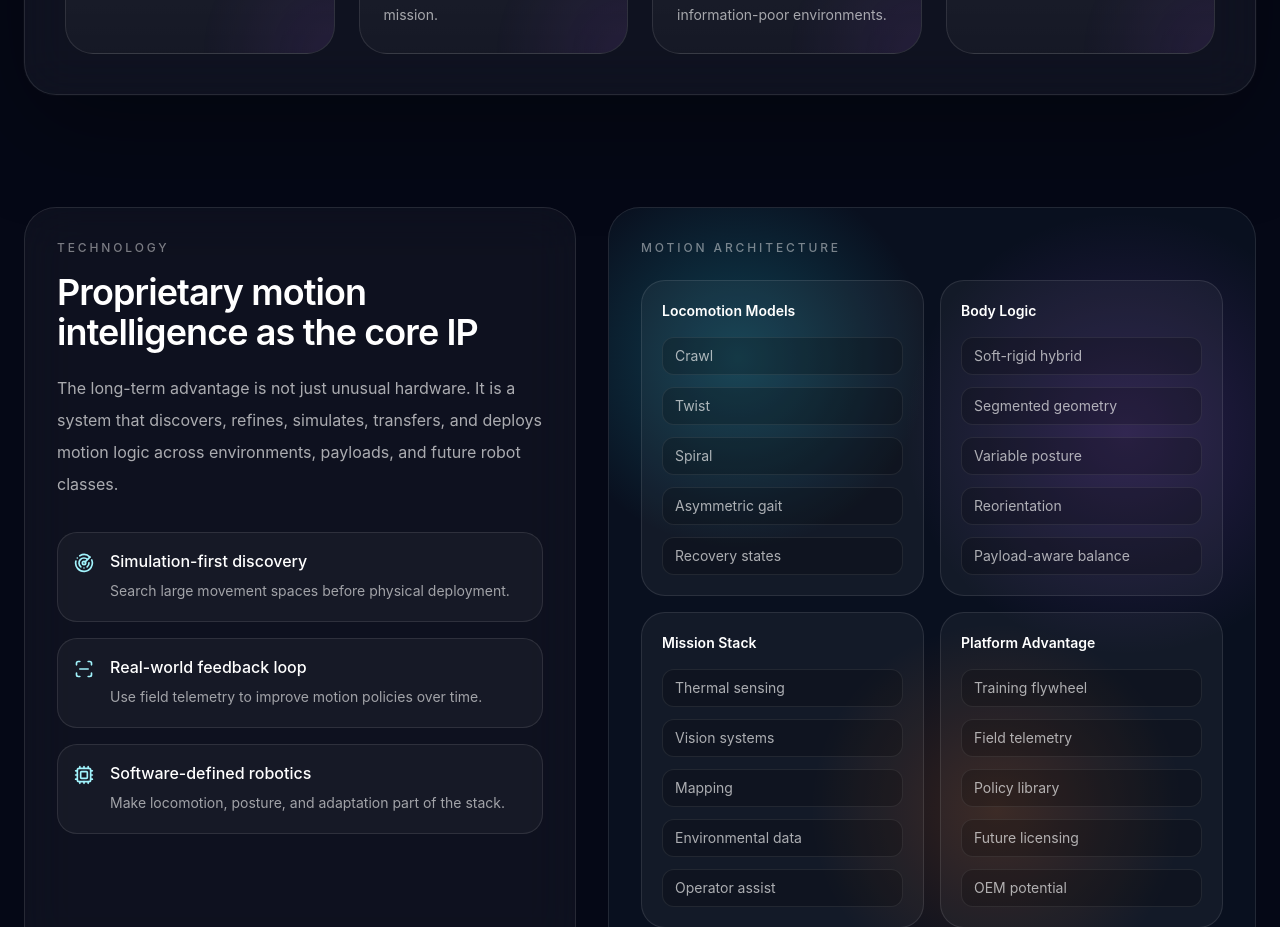
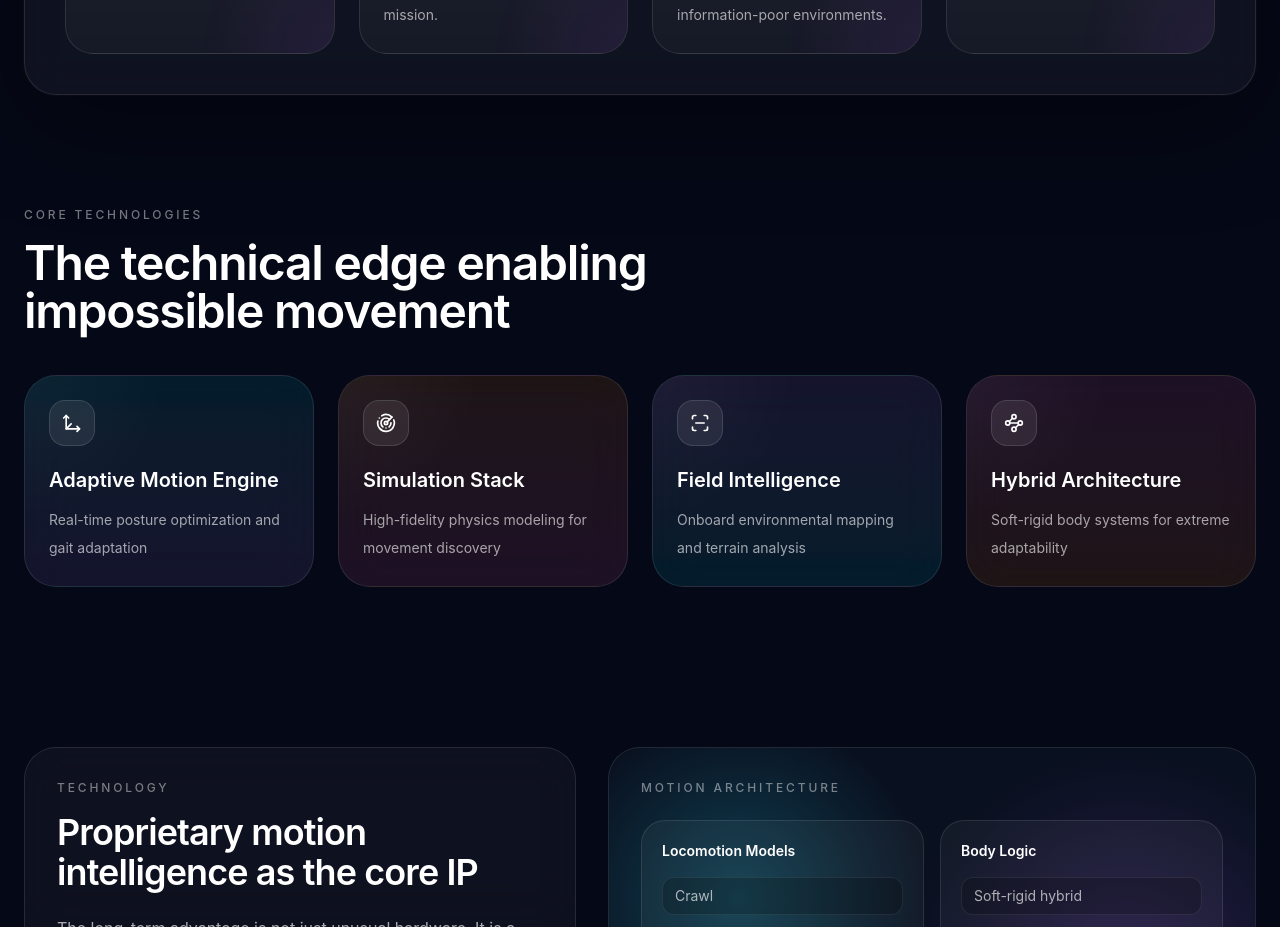
Before and after one commit to M4G3LL4N0/oddbotix, a Next.js app: page / in a window 1280 px wide. Shown: the part 1540-2467 px from the top of the page. Built offline with nearby package versions, Linux system fonts and the light colour scheme.

Commit message:
autobuilder micro-cycle for oddbotix

```diff
--- a/app/page.tsx
+++ b/app/page.tsx
@@ -139,6 +139,7 @@ export default function HomePage() {
 
       <Hero />
       <Systems />
+      <CoreTechnologies />
       <Technology />
       <Applications />
       <Partners />
@@ -293,6 +294,72 @@ function Systems() {
               </div>
             );
           })}
+        </div>
+      </div>
+    </section>
+  );
+}
+
+function CoreTechnologies() {
+  const technologies = [
+    {
+      title: "Adaptive Motion Engine",
+      description: "Real-time posture optimization and gait adaptation",
+      icon: Move3D,
+      gradient: "from-cyan-400/10 to-violet-400/10"
+    },
+    {
+      title: "Simulation Stack",
+      description: "High-fidelity physics modeling for movement discovery",
+      icon: Radar,
+      gradient: "from-orange-400/10 to-pink-400/10"
+    },
+    {
+      title: "Field Intelligence",
+      description: "Onboard environmental mapping and terrain analysis",
+      icon: ScanLine,
+      gradient: "from-violet-400/10 to-cyan-400/10"
+    },
+    {
+      title: "Hybrid Architecture",
+      description: "Soft-rigid body systems for extreme adaptability",
+      icon: Waypoints,
+      gradient: "from-pink-400/10 to-orange-400/10"
+    }
+  ];
+
+  return (
+    <section className="px-6 py-20">
+      <div className="mx-auto max-w-7xl">
+        <div className="max-w-3xl">
+          <p className="text-xs font-medium uppercase tracking-[0.24em] text-white/45">
+            Core Technologies
+          </p>
+          <h2 className="mt-4 text-4xl font-semibold tracking-tight text-white md:text-5xl">
+            The technical edge enabling impossible movement
+          </h2>
+        </div>
+
+        <div className="mt-10 grid gap-6 md:grid-cols-2 lg:grid-cols-4">
+          {technologies.map((tech) => (
+            <div
+              key={tech.title}
+              className={`group relative overflow-hidden rounded-[2rem] border border-white/10 bg-gradient-to-b ${tech.gradient} p-6 backdrop-blur-xl`}
+            >
+              <div className="absolute inset-0 bg-[radial-gradient(circle_at_top_left,rgba(255,255,255,0.08),transparent_40%)] opacity-50 transition duration-300 group-hover:opacity-100" />
+              <div className="relative">
+                <div className="inline-flex rounded-2xl border border-white/12 bg-white/8 p-3 text-white">
+                  <tech.icon className="h-5 w-5" />
+                </div>
+                <h3 className="mt-5 text-xl font-semibold text-white">
+                  {tech.title}
+                </h3>
+                <p className="mt-3 text-sm leading-7 text-white/62">
+                  {tech.description}
+                </p>
+              </div>
+            </div>
+          ))}
         </div>
       </div>
     </section>
```
